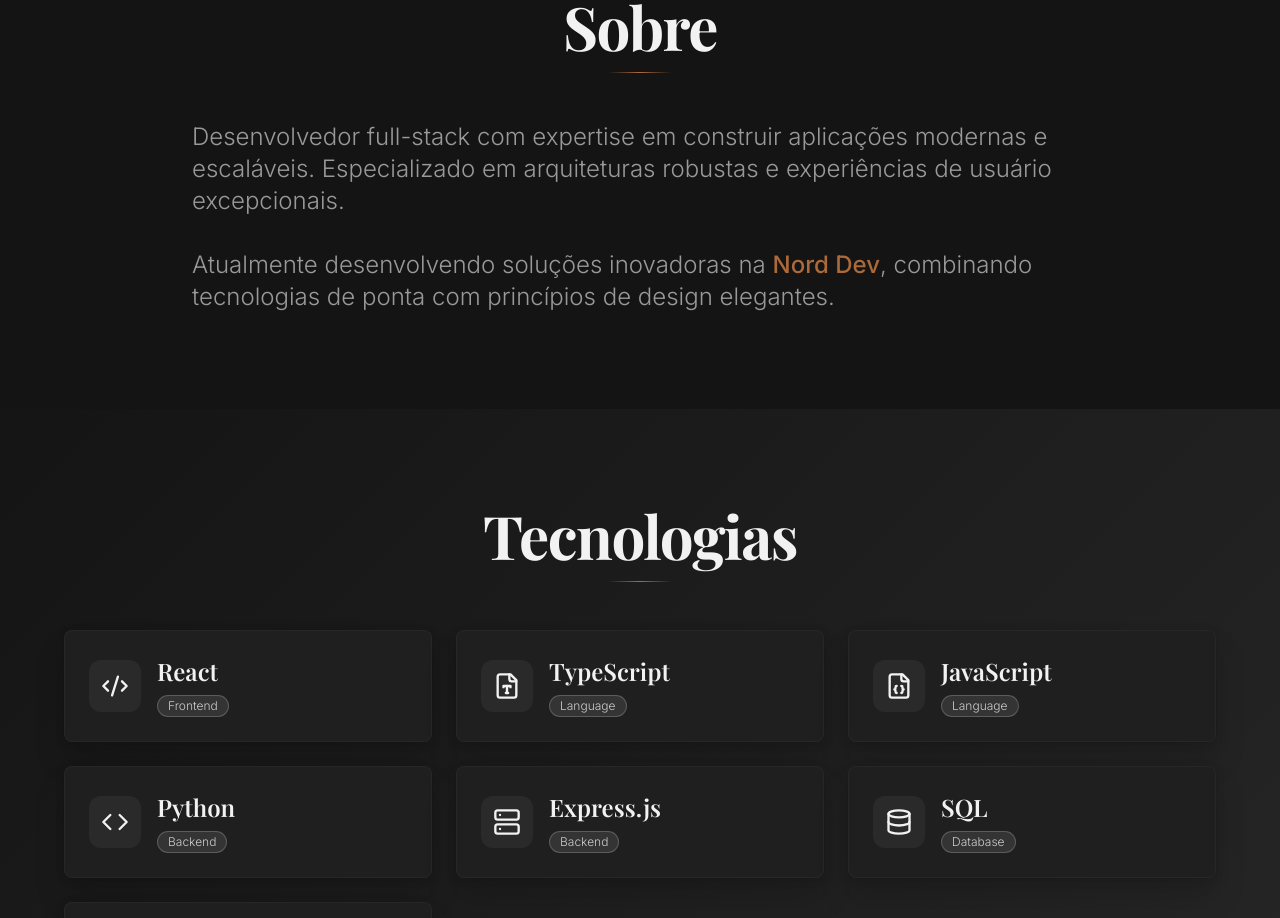
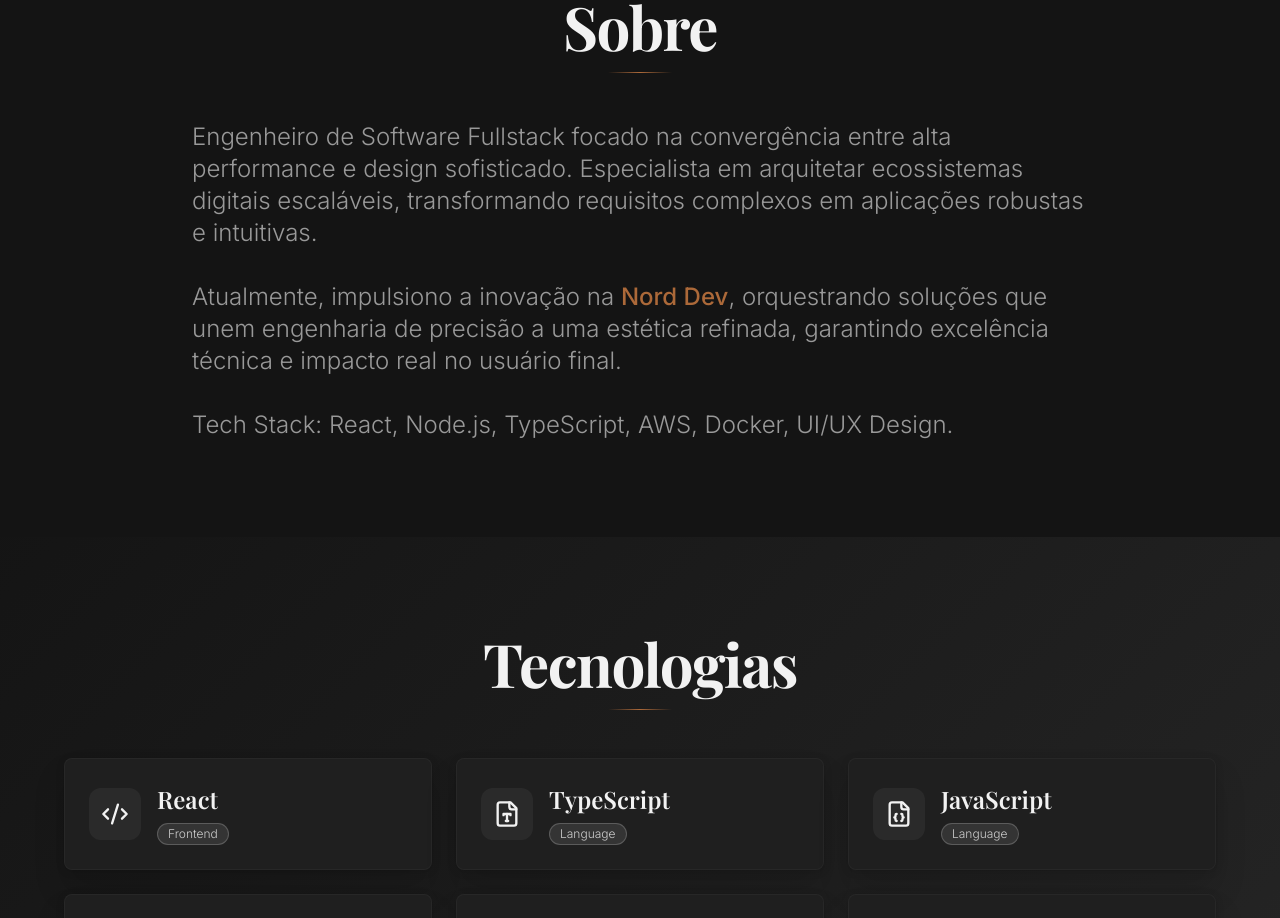
Before and after one commit to IsraelPina32/portifolio-dev, a React (Vite) app: page / in a window 1280 px wide. Shown: the part 900-1818 px from the top of the page. Built offline with nearby package versions, Linux system fonts and the light colour scheme; the HTML template or start-up script is replaced by a standard one.

Commit message:
style(About.tsx): adicionar novo texto sobre mim.

```diff
--- a/src/components/About.tsx
+++ b/src/components/About.tsx
@@ -14,15 +14,17 @@ export const About = () => {
 
         <div className="space-y-6 sm:space-y-8 text-center md:text-left animate-slide-up">
           <p className="text-base sm:text-lg md:text-xl lg:text-2xl text-muted-foreground leading-relaxed font-light">
-            Desenvolvedor full-stack com expertise em construir aplicações modernas e escaláveis.
-            Especializado em arquiteturas robustas e experiências de usuário excepcionais.
+           Engenheiro de Software Fullstack focado na convergência entre alta performance e design sofisticado. Especialista em arquitetar ecossistemas digitais escaláveis, transformando requisitos complexos em aplicações robustas e intuitivas.
           </p>
           <p className="text-base sm:text-lg md:text-xl lg:text-2xl text-muted-foreground leading-relaxed font-light">
-            Atualmente desenvolvendo soluções inovadoras na{" "}
+            Atualmente, impulsiono a inovação na{" "}
             <span className="text-brand font-medium hover-scale inline-block cursor-pointer">
               Nord Dev
             </span>,
-            combinando tecnologias de ponta com princípios de design elegantes.
+            orquestrando soluções que unem engenharia de precisão a uma estética refinada, garantindo excelência técnica e impacto real no usuário final.
+          </p>
+          <p className="text-base sm:text-lg md:text-xl lg:text-2xl text-muted-foreground leading-relaxed font-light">
+            Tech Stack: React, Node.js, TypeScript, AWS, Docker, UI/UX Design.
           </p>
         </div>
       </div>
```
